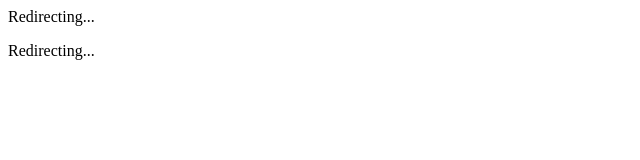
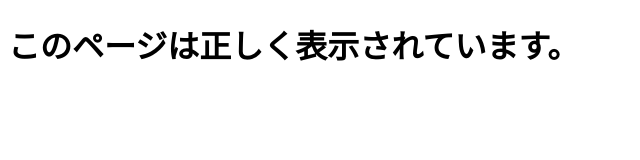
Before and after one commit to nxt-square/hinoki-redirect, a plain HTML site: page index.html in a window 1280 px wide. Shown: the whole page, without its empty margins (0-640 px from the left). Drawn offline with Linux system fonts and the light colour scheme.

Commit message:
Update index.html

```diff
--- a/index.html
+++ b/index.html
@@ -1,10 +1,10 @@
+<!-- index.html -->
 <!DOCTYPE html>
 <html>
   <head>
-    <meta http-equiv="refresh" content="0; URL=https://ap-fu.wifibox.jp/lsv?p=3f3e9116804c7d153ca4a40a9e35454f72970cbb93364164212c0ac1cf65235b />
-    <title>Redirecting...</title>
+    <title>テストページ</title>
   </head>
   <body>
-    <p>Redirecting...</p>
+    <h1>このページは正しく表示されています。</h1>
   </body>
 </html>
```
